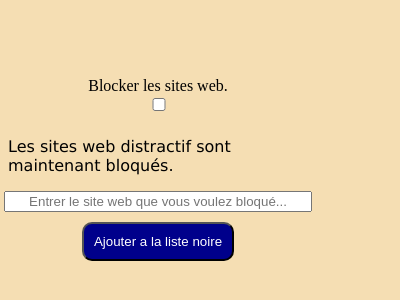
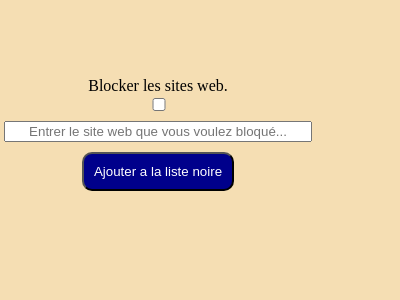
Before and after one commit to RayanEreteo/AntiProcrastination, a browser extension: page popup.html in a window 400 px wide. Shown: the part 100-400 px from the top of the page. Drawn offline with Linux system fonts and the light colour scheme.

Commit message:
retrait du texte

```diff
--- a/popup.html
+++ b/popup.html
@@ -11,9 +11,8 @@
     <div class="main-container" style="width: 300px;">
         <label for="should-block">Blocker les sites web.</label>
         <input type="checkbox" name="should-block" id="should-block" checked>
-        <p id="block-status">Les sites web distractif sont maintenant bloqués.</p>
-        <input type="text" class="website-input" placeholder="Entrer le site web que vous voulez bloqué...">
-        <button class="block-button">Ajouter a la liste noire</button>
+        <input type="text" class="website-input" id="website-input" placeholder="Entrer le site web que vous voulez bloqué...">
+        <button class="block-button" id="block-button">Ajouter a la liste noire</button>
     </div>
 </body>
 </html>
```
